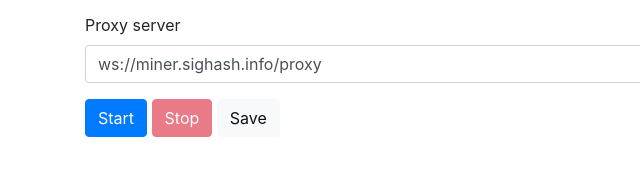
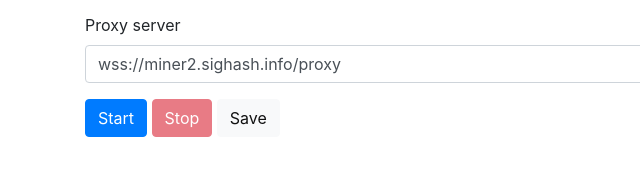
Before and after one commit to ohac/wasmminer, a plain HTML site: page index.html in a window 1280 px wide. Shown: the part 559-734 px from the top of the page, 0-640 px from the left. Drawn offline with nearby package versions, Linux system fonts and the light colour scheme.

Commit message:
change default WebSocket proxy server

```diff
--- a/index.html
+++ b/index.html
@@ -46,7 +46,7 @@
       </div>
       <div class="form-group">
         <label for="proxy">Proxy server</label>
-        <input id="proxy" type="text" class="form-control" placeholder="ws://miner.sighash.info/proxy" aria-label="Proxy server" value="ws://miner.sighash.info/proxy" aria-describedby="basic-addon1">
+        <input id="proxy" type="text" class="form-control" placeholder="wss://miner2.sighash.info/proxy" aria-label="Proxy server" value="wss://miner2.sighash.info/proxy" aria-describedby="basic-addon1">
       </div>
       <div class="form-group">
         <button id="start" type="button" class="btn btn-primary">Start</button>
```
